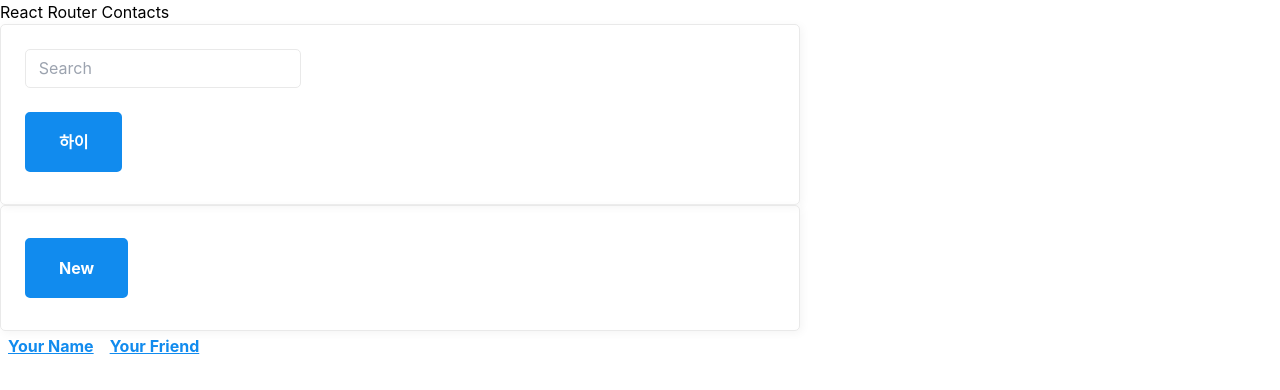
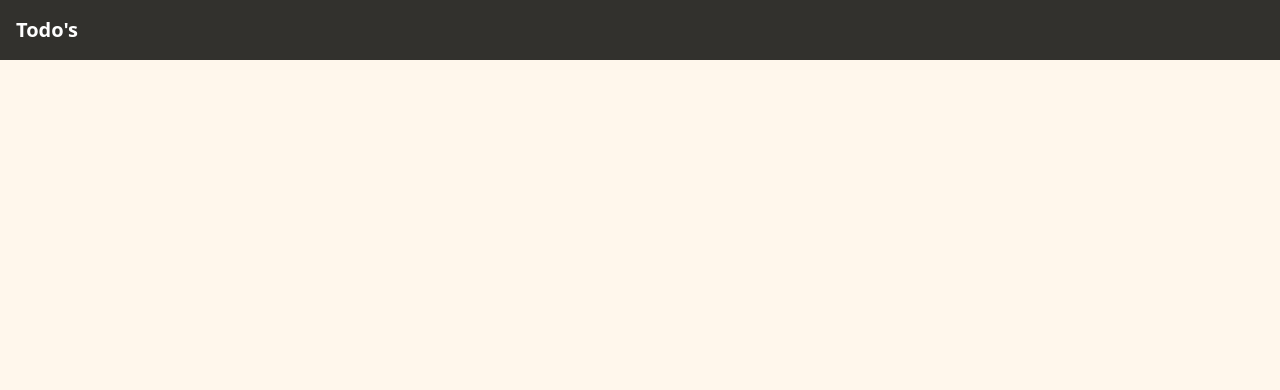
Before and after one commit to joooonis/wanted-pre-onboarding-frontend, a React (Create React App) app: page / in a window 1280 px wide. Shown: the top 390 px of the page. Built offline with nearby package versions, Linux system fonts and the light colour scheme.

Commit message:
✨ feat : sign up page

```diff
--- a/src/routes/root.jsx
+++ /dev/null
@@ -1,37 +0,0 @@
-export default function Root() {
-  return (
-    <>
-      <div>
-        <h1>React Router Contacts</h1>
-        <div>
-          <form id='search-form' role='search'>
-            <input
-              id='q'
-              aria-label='Search contacts'
-              placeholder='Search'
-              type='search'
-              name='q'
-            />
-            <button>하이</button>
-            <div id='search-spinner' aria-hidden hidden={true} />
-            <div className='sr-only' aria-live='polite'></div>
-          </form>
-          <form method='post'>
-            <button type='submit'>New</button>
-          </form>
-        </div>
-        <nav>
-          <ul>
-            <li>
-              <a href={`/contacts/1`}>Your Name</a>
-            </li>
-            <li>
-              <a href={`/contacts/2`}>Your Friend</a>
-            </li>
-          </ul>
-        </nav>
-      </div>
-      <div id='detail'></div>
-    </>
-  );
-}
--- /dev/null
+++ b/src/routes/root.tsx
@@ -0,0 +1,33 @@
+import { Link, Outlet, useLocation } from 'react-router-dom';
+
+export default function Root(): JSX.Element {
+  const location = useLocation();
+  return (
+    <>
+      <div className='bg-primary h-screen'>
+        <nav className='flex bg-system-black p-4 items-center justify-between'>
+          <h1 className='font-bold text-xl  text-white'>Todo's</h1>
+          {location.pathname === '/login' && (
+            <Link
+              className='appearance-none no-underline text-white'
+              to={`/signup`}>
+              Sign up
+            </Link>
+          )}
+          {location.pathname === '/signup' && (
+            <Link
+              className='appearance-none no-underline text-white'
+              to={`/login`}>
+              Log in
+            </Link>
+          )}
+        </nav>
+
+        <div className='px-4 py-4'>
+          <Outlet />
+        </div>
+      </div>
+      <div id='detail'></div>
+    </>
+  );
+}
--- /dev/null
+++ b/src/routes/signup.tsx
@@ -0,0 +1,68 @@
+import { useState } from 'react';
+
+// a signup page with email password input and signup button
+
+export default function Signup(): JSX.Element {
+  const [email, setEmail] = useState<string>('');
+  const [password, setPassword] = useState<string>('');
+
+  const handleEmail = (e: React.ChangeEvent<HTMLInputElement>) => {
+    setEmail(e.target.value);
+  };
+
+  const handlePassword = (e: React.ChangeEvent<HTMLInputElement>) => {
+    setPassword(e.target.value);
+  };
+
+  const handleSignup = () => {
+    fetch('http://localhost:8080/signup', {
+      method: 'POST',
+      body: JSON.stringify({ email, password }),
+    })
+      .then((res) => res.json())
+      .then((res) => {
+        if (res.success) {
+          alert('회원가입 성공!');
+        } else {
+          alert('회원가입 실패!');
+        }
+      });
+  };
+
+  return (
+    <div>
+      <h1 className='font-bold text-xl mb-12'>Sign up</h1>
+      <div>
+        <label className='font-light text-sm' htmlFor='email'>
+          your email
+        </label>
+        <input
+          className='w-full bg-transparent py-2 placeholder:font-light appearance-none border-b border-system-black focus:outline-none'
+          id='email'
+          placeholder='wanted@email.com'
+          type='text'
+          data-testid='email-input'
+          onChange={handleEmail}
+        />
+      </div>
+      <div>
+        <input
+          className='w-full bg-transparent py-2 placeholder:font-light appearance-none border-b border-system-black focus:outline-none'
+          id='password'
+          placeholder='password'
+          type='text'
+          data-testid='password-input'
+          onChange={handleEmail}
+        />
+      </div>
+      <div className='mt-12'>
+        <button
+          className='bg-system-black border-none font-light text-white w-full shadow-md py-3 rounded-full'
+          data-testid='signup-button'
+          onClick={handleSignup}>
+          Sign up
+        </button>
+      </div>
+    </div>
+  );
+}
```
Also changed, not shown: src/index.tsx (+7 -1 lines).
